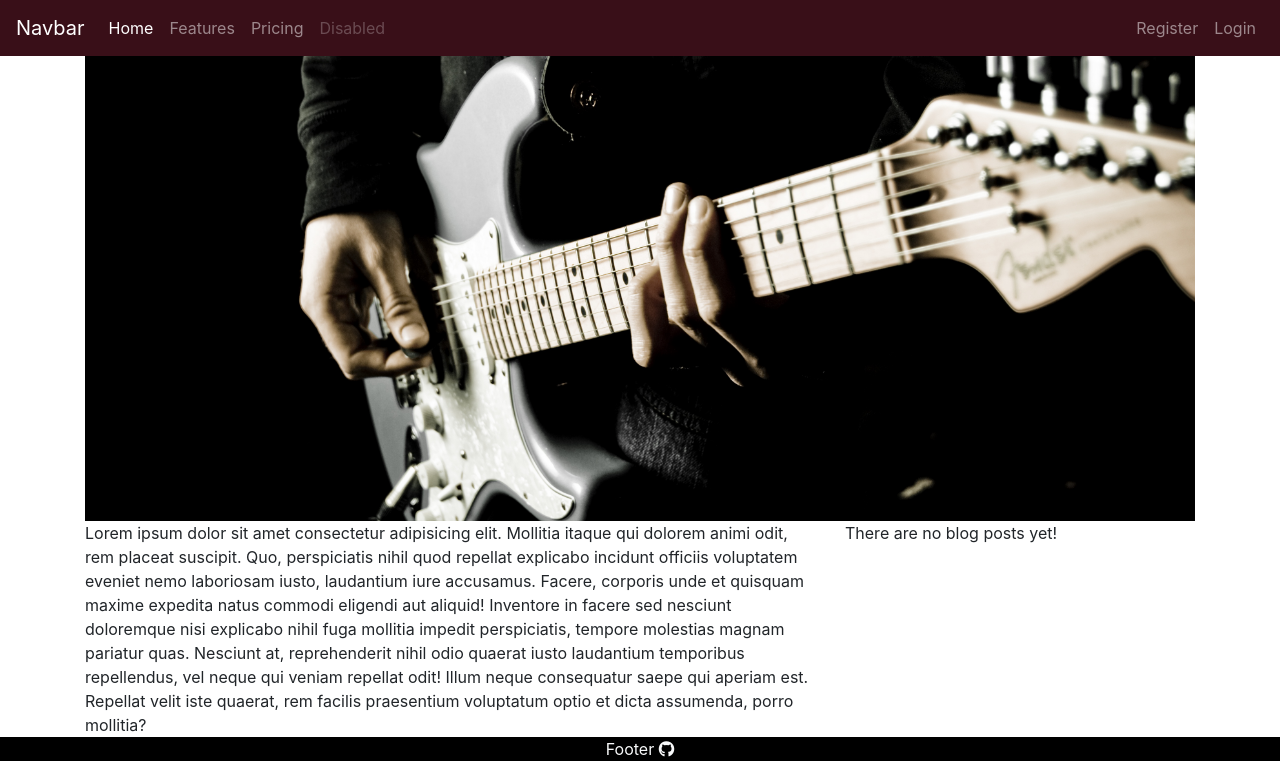
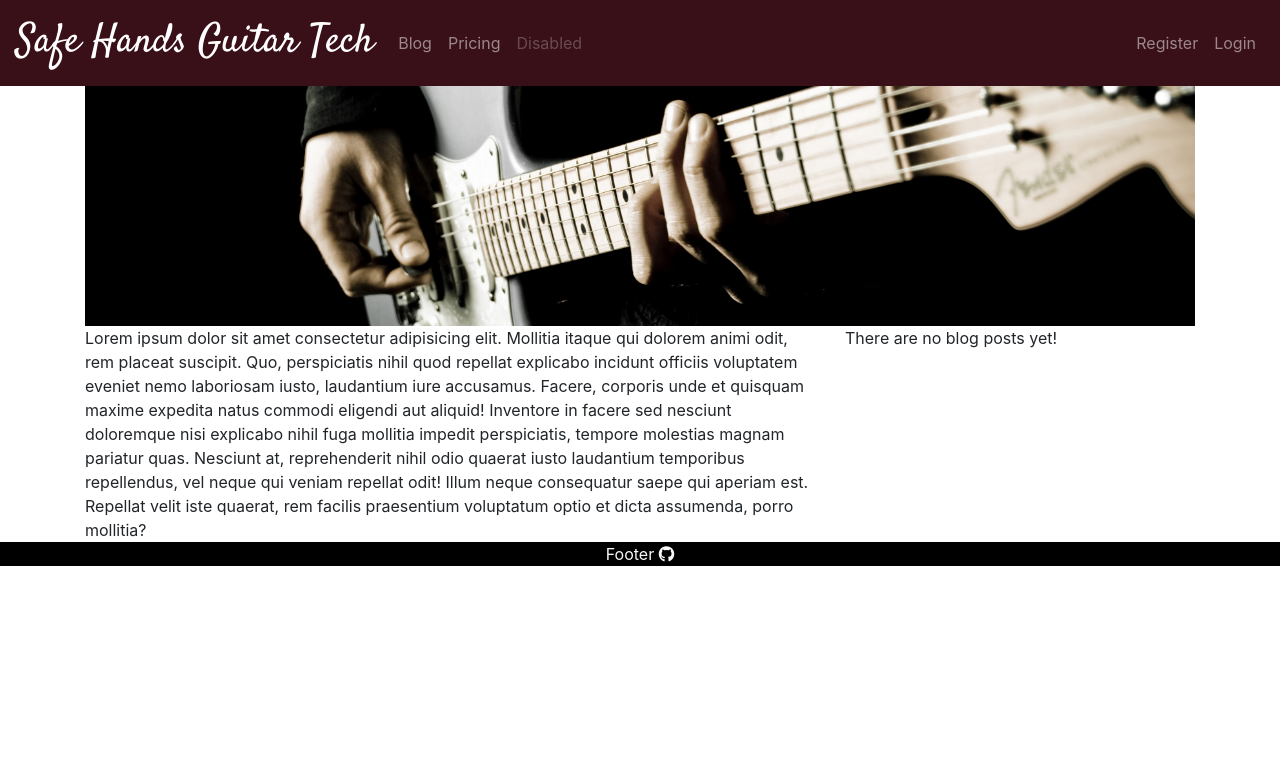
Before and after one commit to jts272/pp4-safe-hands-guitar-tech, a Django app: page / in a window 1280 px wide. Shown: the top 761 px of the page. Run offline with Django 3.2, Linux system fonts and the light colour scheme; data that the repository does not hold is empty.

Commit message:
feat: style navbar and add template links
As the site is now comprised of more than one app, namespaced template URLs have been used.

```diff
--- a/blog/urls.py
+++ b/blog/urls.py
@@ -1,7 +1,7 @@
+from django.urls import path
+
 # Import the view  that the URLs route to
 from . import views
-from django.urls import path
-
 
 urlpatterns = [
     path('', views.PostList.as_view(), name='blog'),
--- a/home/templates/home/index.html
+++ b/home/templates/home/index.html
@@ -4,10 +4,7 @@
   <!-- Hero Image-->
   <div class="row">
     <div class="col">
-      <img
-        src="{% static 'images/fender-hero.png' %}"
-        alt=""
-        class="img-fluid" />
+      <img src="{% static 'images/fender-hero.png' %}" alt="" class="hero" />
     </div>
   </div>
   <!-- Main content -->
--- a/home/urls.py
+++ b/home/urls.py
@@ -2,6 +2,8 @@ from django.urls import path
 
 from . import views
 
+# Specify app_name to namespace this app's URLs for use site-wide
+app_name = 'home'
 urlpatterns = [
     path('', views.index, name='index'),
 ]
--- a/static/css/style.css
+++ b/static/css/style.css
@@ -1,5 +1,8 @@
+@import url("https://fonts.googleapis.com/css2?family=Satisfy&display=swap");
+
 .navbar-override {
   background-color: #390f18;
+  min-height: 3rem;
 }
 
 .footer-override {
@@ -33,3 +36,17 @@
   background: transparent;
   border: none;
 }
+
+/* index.html */
+
+.hero {
+  width: 100%;
+  max-height: 30vh;
+  object-fit: cover;
+}
+
+.brand {
+  font-family: "Satisfy", cursive;
+  /* font-weight: bold; */
+  font-size: 2em;
+}
--- a/templates/base.html
+++ b/templates/base.html
@@ -1,39 +1,50 @@
 {% load static %}
 <!DOCTYPE html>
 <html lang="en">
-
   <head>
-  <meta charset="UTF-8">
-  <meta http-equiv="X-UA-Compatible" content="IE=edge">
-  <meta name="viewport" content="width=device-width, initial-scale=1.0">
+    <meta charset="UTF-8" />
+    <meta http-equiv="X-UA-Compatible" content="IE=edge" />
+    <meta name="viewport" content="width=device-width, initial-scale=1.0" />
     <title>Safe Hands Guitar Tech</title>
     <!-- Bootstrap CSS-->
-  <link rel="stylesheet" href="https://cdn.jsdelivr.net/npm/bootstrap@4.6.2/dist/css/bootstrap.min.css"
-    integrity="sha384-xOolHFLEh07PJGoPkLv1IbcEPTNtaed2xpHsD9ESMhqIYd0nLMwNLD69Npy4HI+N" crossorigin="anonymous">
+    <link
+      rel="stylesheet"
+      href="https://cdn.jsdelivr.net/npm/bootstrap@4.6.2/dist/css/bootstrap.min.css"
+      integrity="sha384-xOolHFLEh07PJGoPkLv1IbcEPTNtaed2xpHsD9ESMhqIYd0nLMwNLD69Npy4HI+N"
+      crossorigin="anonymous" />
     <!-- Font Awesome icons -->
-  <link rel="stylesheet" href="https://cdnjs.cloudflare.com/ajax/libs/font-awesome/6.4.0/css/all.min.css"
+    <link
+      rel="stylesheet"
+      href="https://cdnjs.cloudflare.com/ajax/libs/font-awesome/6.4.0/css/all.min.css"
       integrity="sha512-iecdLmaskl7CVkqkXNQ/ZH/XLlvWZOJyj7Yy7tcenmpD1ypASozpmT/E0iPtmFIB46ZmdtAc9eNBvH0H/ZpiBw=="
-    crossorigin="anonymous" referrerpolicy="no-referrer" />
+      crossorigin="anonymous"
+      referrerpolicy="no-referrer" />
     <!-- Local stylesheet -->
-  <link rel="stylesheet" href="{% static 'css/style.css' %}">
+    <link rel="stylesheet" href="{% static 'css/style.css' %}" />
   </head>
 
   <body>
     <!-- Bootstrap Navbar -->
     <!-- https://getbootstrap.com/docs/4.6/components/navbar/ -->
     <nav class="navbar navbar-expand-lg navbar-dark navbar-override">
-    <a class="navbar-brand" href="#">Navbar</a>
-    <button class="navbar-toggler" type="button" data-toggle="collapse" data-target="#navbarNav"
-      aria-controls="navbarNav" aria-expanded="false" aria-label="Toggle navigation">
+      <a class="navbar-brand" href="{% url 'home:index' %}">
+        <span class="brand">Safe Hands </span>
+        <span class="brand d-none d-sm-inline-block">Guitar Tech</span>
+      </a>
+      <button
+        class="navbar-toggler"
+        type="button"
+        data-toggle="collapse"
+        data-target="#navbarNav"
+        aria-controls="navbarNav"
+        aria-expanded="false"
+        aria-label="Toggle navigation">
         <span class="navbar-toggler-icon"></span>
       </button>
       <div class="collapse navbar-collapse" id="navbarNav">
         <ul class="navbar-nav">
-        <li class="nav-item active">
-          <a class="nav-link" href="#">Home <span class="sr-only">(current)</span></a>
-        </li>
           <li class="nav-item">
-          <a class="nav-link" href="#">Features</a>
+            <a class="nav-link" href="{% url 'blog' %}">Blog</a>
           </li>
           <li class="nav-item">
             <a class="nav-link" href="#">Pricing</a>
@@ -61,7 +72,6 @@
         </ul>
         {% endif %}
       </div>
-    </div>
     </nav>
     <!-- Main -->
     <main>
@@ -72,19 +82,18 @@
     <!-- Footer -->
     <footer class="footer-override">
       <div class="col text-center text-light">
-      <p class="mb-0">
-        Footer <i class="fa-brands fa-github"></i>
-      </p>
+        <p class="mb-0">Footer <i class="fa-brands fa-github"></i></p>
       </div>
     </footer>
     <!-- jQuery as Bootrap 4 dependency -->
-  <script src="https://cdn.jsdelivr.net/npm/jquery@3.5.1/dist/jquery.slim.min.js"
-    integrity="sha384-DfXdz2htPH0lsSSs5nCTpuj/zy4C+OGpamoFVy38MVBnE+IbbVYUew+OrCXaRkfj" crossorigin="anonymous">
-  </script>
+    <script
+      src="https://cdn.jsdelivr.net/npm/jquery@3.5.1/dist/jquery.slim.min.js"
+      integrity="sha384-DfXdz2htPH0lsSSs5nCTpuj/zy4C+OGpamoFVy38MVBnE+IbbVYUew+OrCXaRkfj"
+      crossorigin="anonymous"></script>
     <!-- Bootstrap JavaScript Bundle -->
-  <script src="https://cdn.jsdelivr.net/npm/bootstrap@4.6.2/dist/js/bootstrap.bundle.min.js"
-    integrity="sha384-Fy6S3B9q64WdZWQUiU+q4/2Lc9npb8tCaSX9FK7E8HnRr0Jz8D6OP9dO5Vg3Q9ct" crossorigin="anonymous">
-  </script>
+    <script
+      src="https://cdn.jsdelivr.net/npm/bootstrap@4.6.2/dist/js/bootstrap.bundle.min.js"
+      integrity="sha384-Fy6S3B9q64WdZWQUiU+q4/2Lc9npb8tCaSX9FK7E8HnRr0Jz8D6OP9dO5Vg3Q9ct"
+      crossorigin="anonymous"></script>
   </body>
-
 </html>
```
Lines whose indentation alone changed are shown as unchanged.
